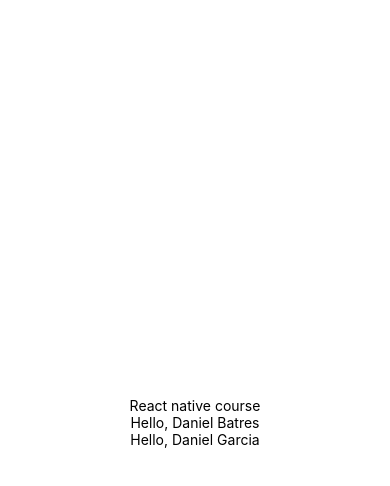
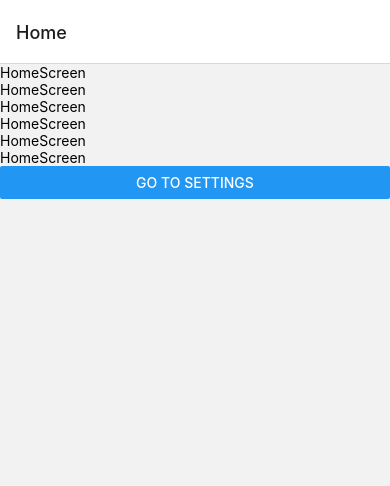
Before and after one commit to danielbatres/react-native-intro, a React Native app: screen / in a window 390 px wide. Shown: the top 486 px of the page. Built offline with nearby package versions, Linux system fonts and the light colour scheme.

Commit message:
Navigation stacks

```diff
--- a/App.js
+++ b/App.js
@@ -1,15 +1,11 @@
-import { StyleSheet, Text, View } from 'react-native';
-import { Greet } from './src/components/Greet';
+import { StyleSheet } from 'react-native';
 import { NavigationContainer } from "@react-navigation/native";
+import NavigationStack from './src/navigation/NavigationStack';
 
 export default function App() {
   return (
     <NavigationContainer>
-      <View style={styles.container}>
-        <Text>React native course</Text>
-        <Greet firstname="Daniel" lastname="Batres" />
-        <Greet />
-      </View>
+      <NavigationStack />
     </NavigationContainer>
   );
 }
--- /dev/null
+++ b/src/navigation/NavigationStack.jsx
@@ -0,0 +1,15 @@
+import React from 'react'
+import { createNativeStackNavigator } from '@react-navigation/native-stack';
+import { HomeScreen } from '../screens/HomeScreen';
+import { SettingsScreen } from '../screens/SettingsScreen';
+
+const Stack = createNativeStackNavigator();
+
+export default function NavigationStack() {
+  return (
+    <Stack.Navigator initialRouteName='Home'>
+      <Stack.Screen name='Home' component={HomeScreen} />
+      <Stack.Screen name='Settings' component={SettingsScreen} />
+    </Stack.Navigator>
+  );
+}
--- /dev/null
+++ b/src/screens/HomeScreen.jsx
@@ -0,0 +1,24 @@
+import { View, Text, Button } from 'react-native'
+import React from 'react'
+
+function HomeScreen(props) {
+  const { navigation } = props;
+
+  const goToSettings = () => {
+    navigation.navigate('Settings');
+  }
+
+  return (
+    <View>
+      <Text>HomeScreen</Text>
+      <Text>HomeScreen</Text>
+      <Text>HomeScreen</Text>
+      <Text>HomeScreen</Text>
+      <Text>HomeScreen</Text>
+      <Text>HomeScreen</Text>
+      <Button title='Go to settings' onPress={goToSettings}/>
+    </View>
+  );
+}
+
+export { HomeScreen };
--- /dev/null
+++ b/src/screens/SettingsScreen.jsx
@@ -0,0 +1,24 @@
+import { View, Text, Button } from 'react-native'
+import React from 'react'
+
+function SettingsScreen(props) {
+  const { navigation } = props;
+
+  const goToPage = pageName => {
+    navigation.navigate(pageName);
+  }
+
+  return (
+    <View>
+      <Text>SettingsScreen</Text>
+      <Text>SettingsScreen</Text>
+      <Text>SettingsScreen</Text>
+      <Text>SettingsScreen</Text>
+      <Text>SettingsScreen</Text>
+      <Text>SettingsScreen</Text>
+      <Button title='Go to home' onPress={() => goToPage('Home')} />
+    </View>
+  );
+}
+
+export { SettingsScreen };
```
